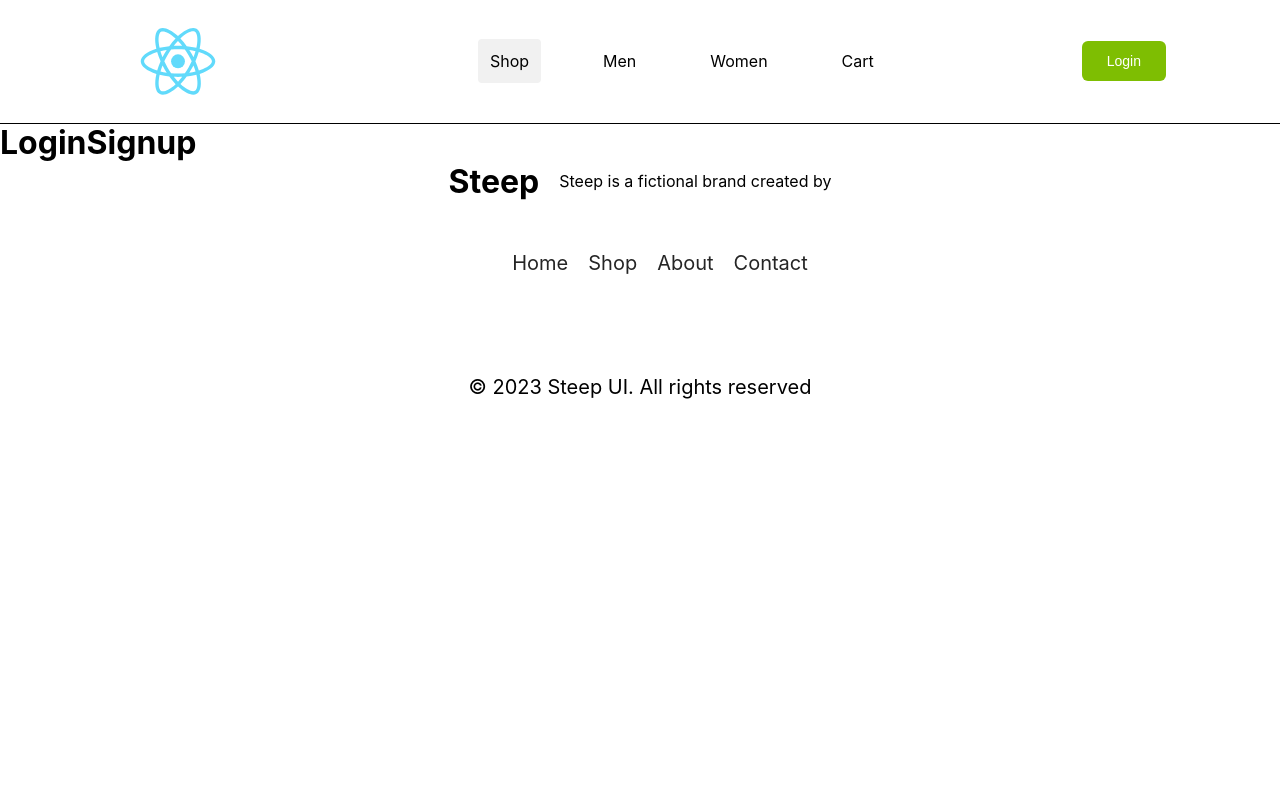
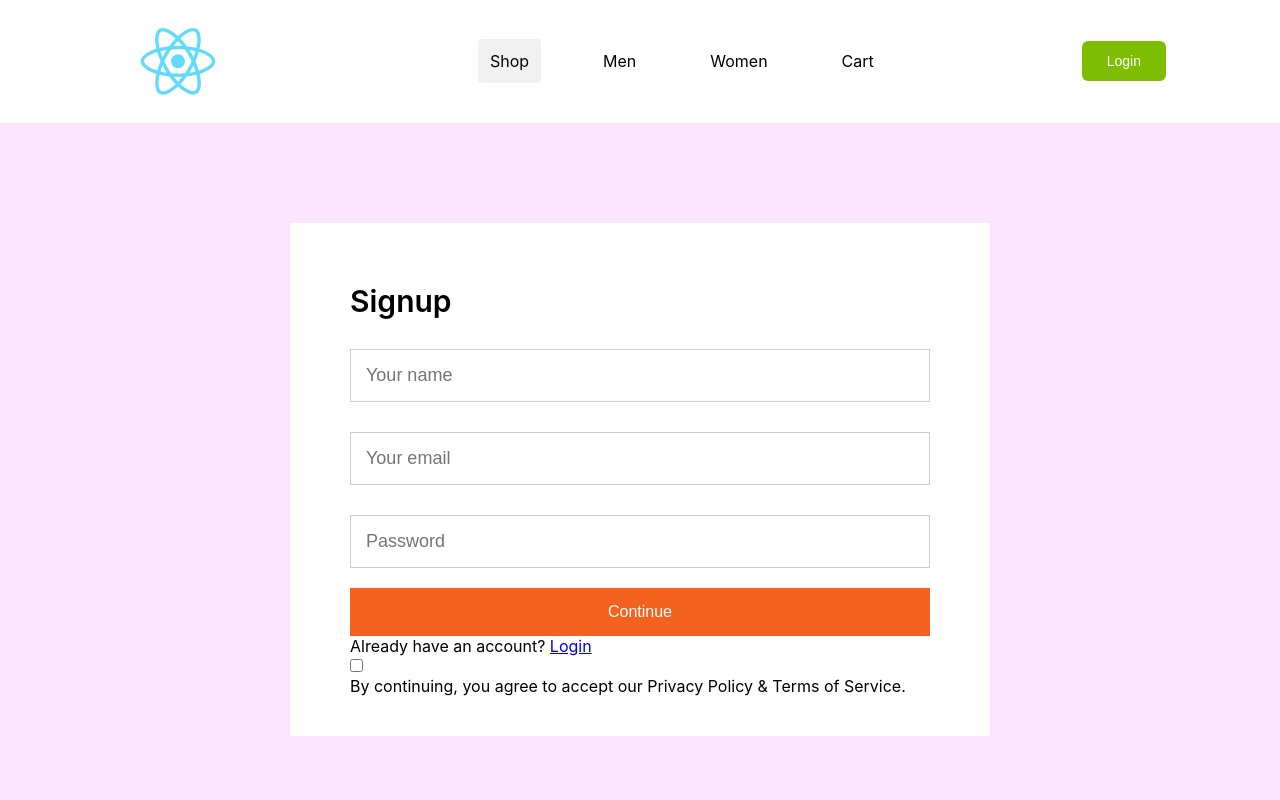
Before and after one commit to forhadulislam/steep-ui, a React (Create React App) app: page /login in a window 1280 px wide. Shown: the top 800 px of the page. Built offline with nearby package versions, Linux system fonts and the light colour scheme.

Commit message:
add login page design and shopcategory logic

```diff
--- a/src/components/assets/newCollections.js
+++ b/src/components/assets/newCollections.js
@@ -2,7 +2,7 @@
 const newCollections = [
     {
         id: 11,
-        category: "Perfume",
+        category: "men",
         name: "Le Labo Santal 33 Eau de Parfum",
         imageLink: "https://lelabo.ips.photos/lelabo-java/images/skus/100PS33100__PRODUCT_01--IMG_1200--SANTAL33-1687759440.jpg",
         newPrice: 195,
@@ -11,7 +11,7 @@ const newCollections = [
     },
     {
         id: 12,
-        category: "Shower Gel",
+        category: "men",
         name: "Aesop Geranium Leaf Body Cleanser",
         imageLink: "https://www.aesop.com/u1nb1km7t5q7/DUnlDR9Ec7T1rWqp9eWCX/0fb119b77210c364aacf6ed63a8f4c67/Aesop_Body_Geranium_Leaf_Body_Cleanser_100mL_Web_Front_Large_900x916px.png",
         newPrice: 41,
@@ -20,7 +20,7 @@ const newCollections = [
     },
     {
         id: 13,
-        category: "Perfume",
+        category: "women",
         name: "Byredo Gypsy Water Eau de Parfum",
         imageLink: "https://fimgs.net/mdimg/perfume/375x500.3575.jpg",
         newPrice: 225,
@@ -29,7 +29,7 @@ const newCollections = [
     },
     {
         id: 14,
-        category: "Shower Gel",
+        category: "Women",
         name: "Nécessaire The Body Wash",
         imageLink: "https://necessaire.com/cdn/shop/files/01_THEBODYWASHEUTS_PDP_43f53c60-e213-4a2b-854c-dab593ef11e3_1400x1400.jpg?v=1684341798",
         newPrice: 28,
@@ -38,7 +38,7 @@ const newCollections = [
     },
     {
         id: 15,
-        category: "Perfume",
+        category: "women",
         name: "Frederic Malle Portrait of a Lady Eau de Parfum",
         imageLink: "https://fimgs.net/mdimg/perfume/375x500.10464.jpg",
         newPrice: 250,
@@ -47,7 +47,7 @@ const newCollections = [
     },
     {
         id: 16,
-        category: "Perfume",
+        category: "men",
         name: "Diptyque Philosykos Eau de Toilette",
         imageLink: "https://cdn.notinoimg.com/detail_zoom/diptyque/3700431405678_01-o/diptyque-philosykos-eau-de-toilette-tuoksu-unisex___16.jpg",
         newPrice: 55,
--- a/src/components/assets/perfumeProducts.js
+++ b/src/components/assets/perfumeProducts.js
@@ -2,6 +2,7 @@
 const perfumeProducts = [
     {
         id: 1,
+        category: "men",
         name: "Chanel No. 5 Eau de Parfum Spray",
         imageLink: "https://cdn.notinoimg.com/detail_zoom/chanel/3145891255300_01-o/chanel-n5-eau-de-parfum-naisille___30.jpg",
         newPrice: 135,
@@ -10,6 +11,7 @@ const perfumeProducts = [
     },
     {
         id: 2,
+        category: "women",
         name: "Dior Sauvage Eau de Toilette Spray",
         imageLink: "https://cdn.notinoimg.com/detail_zoom/dior/3348901250146_21/dior-sauvage-eau-de-toilette-tuoksu-taytettava-miehille_.jpg",
         newPrice: 110,
@@ -18,6 +20,7 @@ const perfumeProducts = [
     },
     {
         id: 3,
+        category: "men",
         name: "Yves Saint Laurent Black Opium Eau de Parfum Spray",
         imageLink: "https://cdn.notinoimg.com/detail_zoom/yves-saint-laurent/yslblow_aedp30_02-o/yves-saint-laurent-black-opium-eau-de-parfum-naisille___17.jpg",
         newPrice: 95,
@@ -26,6 +29,7 @@ const perfumeProducts = [
     },
     {
         id: 4,
+        category: "women",
         name: "Lancôme La Vie Est Belle Eau de Parfum Spray",
         imageLink: "https://cdn.notinoimg.com/detail_zoom/lancome/3605533286555_01-o/lancome-la-vie-est-belle-eau-de-parfum-taytettava-naisille___24.jpg",
         newPrice: 80,
@@ -34,6 +38,7 @@ const perfumeProducts = [
     },
     {
         id: 5,
+        category: "men",
         name: "Gucci Bloom Eau de Parfum Spray",
         imageLink: "https://cdn.notinoimg.com/detail_zoom/gucci/8005610481005_02-o/gucci-bloom-eau-de-parfum-naisille___16.jpg",
         newPrice: 65,
@@ -42,6 +47,7 @@ const perfumeProducts = [
     },
     {
         id: 6,
+        category: "women",
         name: "Jean Paul Gaultier Le Male Eau de Toilette Spray",
         imageLink: "https://cdn.notinoimg.com/detail_zoom/jean-paul-gaultier/8435415032315_01-o/jean-paul-gaultier-le-male-le-parfum-eau-de-parfum-miehille_.jpg",
         newPrice: 50,
@@ -50,6 +56,7 @@ const perfumeProducts = [
     },
     {
         id: 7,
+        category: "men",
         name: "Versace Bright Crystal Eau de Toilette Spray",
         imageLink: "https://cdn.notinoimg.com/detail_zoom/versace/verbrcw_aedt10_02-o/versace-bright-crystal-eau-de-toilette-tuoksu-naisille___34.jpg",
         newPrice: 45,
@@ -58,6 +65,7 @@ const perfumeProducts = [
     },
     {
         id: 8,
+        category: "women",
         name: "Dolce & Gabbana Light Blue Eau de Toilette Spray",
         imageLink: "https://cdn.notinoimg.com/detail_zoom/dolce-gabbana/3423473020509_01-o/dolce-gabbana-light-blue-pour-homme-eau-de-toilette-tuoksu-miehille___26.jpg",
         newPrice: 40,
@@ -66,6 +74,7 @@ const perfumeProducts = [
     },
     {
         id: 9,
+        category: "men",
         name: "Paco Rabanne 1 Million Eau de Toilette Spray",
         imageLink: "https://cdn.notinoimg.com/detail_zoom/paco-rabanne/3349666007891m_01-o/paco-rabanne-1-million-eau-de-toilette-tuoksu-miehille___27.jpg",
         newPrice: 35,
@@ -74,6 +83,7 @@ const perfumeProducts = [
     },
     {
         id: 10,
+        category: "women",
         name: "Calvin Klein Eternity Eau de Parfum Spray",
         imageLink: "https://cdn.notinoimg.com/detail_zoom/calvin-klein/caketrm_aedt10_01-o/calvin-klein-eternity-for-men-eau-de-toilette-tuoksu-miehille___28.jpg",
         newPrice: 30,
--- /dev/null
+++ b/src/pages/css/login-signup.css
@@ -0,0 +1,41 @@
+.login-signup {
+    width: 100%;
+    height: 100vh;
+    background: #fce3fe;
+    padding-top: 100px;
+}
+
+.login-signup-container {
+    width: 580px;
+    background: white;
+    margin: auto;
+    padding: 40px 60px;
+}
+.login-signup-container h1 {
+    font-size: 30px;
+    font-weight: 600;
+    margin: 20px 0;
+}
+.login-signup-fields {
+    display: flex;
+    flex-direction: column;
+    gap: 30px;
+    margin-top: 30px;
+}
+.login-signup-fields input {
+    padding: 15px;
+    border: 1px solid #ccc;
+    outline: none;
+    font-size: 18px;
+}
+.login-signup-container button {
+    padding: 15px;
+    border: none;
+    outline: none;
+    background: #f3621f;
+    color: white;
+    font-size: 16px;
+    cursor: pointer;
+    margin-top: 20px;
+    width: 100%;
+}
--- a/src/pages/css/shopCategory.css
+++ b/src/pages/css/shopCategory.css
@@ -0,0 +1,34 @@
+.shop-category-banner {
+  width: 70%;
+  display: block;
+  margin: 30px auto;
+}
+.shop-category-indexsort {
+  display: block;
+  align-items: center;
+}
+.shop-category-indexsort-sort {
+  display: block;
+  padding: 10px 20px;
+  border: 1px solid #ccc;
+  border-radius: 5px;
+}
+.shop-category-indexsort p {
+  display: block;
+  float: left;
+  margin: 0 10px;
+}
+.shop-category-indexsort p span {
+  font-weight: 600;
+}
+.shop-category-products {
+  margin: 20px 170px;
+  display: grid;
+  grid-template-columns: repeat(4, 1fr);
+  row-gap: 80px;
+}
+.shop-category-products img {
+  width: 100%;
+  height: 350px;
+  object-fit: scale-down;
+}
--- a/src/pages/login-signup.jsx
+++ b/src/pages/login-signup.jsx
@@ -1,10 +1,24 @@
 import React from "react";
 
+import "./css/login-signup.css";
 
 const LoginSignup = () => {
     return (
         <div className='login-signup'>
-            <h1>LoginSignup</h1>
+            <div className="login-signup-container">
+                <h1>Signup</h1>
+                <div className='login-signup-fields'>
+                    <input type="text" placeholder="Your name"/>
+                    <input type="email" placeholder="Your email"/>
+                    <input type="password" placeholder="Password"/>
+                </div>
+                <button>Continue</button>
+                <p>Already have an account? <a href="/login">Login</a></p>
+                <div className='login-signup-agree'>
+                    <input type="checkbox" name="" id="" />
+                    <p>By continuing, you agree to accept our Privacy Policy & Terms of Service.</p>
+                </div>
+            </div>
         </div>
     );
 }
--- a/src/pages/shop-category.jsx
+++ b/src/pages/shop-category.jsx
@@ -1,14 +1,14 @@
 import React, {useContext, useState} from "react";
 import "./css/shopCategory.css";
-import ShopContextProvider, {ShopContext} from "../context/context";
 import perfumeProducts from "../components/assets/perfumeProducts";
 import newCollections from "../components/assets/newCollections";
+import Item from "../components/items/item";
 
 const ShopCategory = (props) => {
     const all_products = perfumeProducts.concat(newCollections);
     return (
         <div className='shop-category'>
-            <img src={props.banner}  alt={""} height={"400px"}/>
+            <img className={"shop-category-banner"} src={props.banner}  alt={""} height={"400px"}/>
             <h1>Shop Category: {props.category}</h1>
             <div className='shop-category-indexsort'>
                 <p>
@@ -19,14 +19,14 @@ const ShopCategory = (props) => {
                 </div>
                 <div className='shop-category-products'>
                     {
-                        all_products.map((item) => {
-                            return (
-                                <div className='shop-category-products-item'>
-                                    <img src={item.imageLink} alt={""} />
-                                    <h3>{item.name}</h3>
-                                    <p>{item.price}</p>
-                                </div>
-                            );
+                        all_products.map((item, i) => {
+                            if (item.category === props.category) {
+                                return (
+                                    <Item key={i} id={item.id} name={item.name} image={item.imageLink} new_price={item.newPrice} old_price={item.oldPrice}  />
+                                );
+                            }else {
+                                return null;
+                            }
                         })
                     }
                 </div>
```
